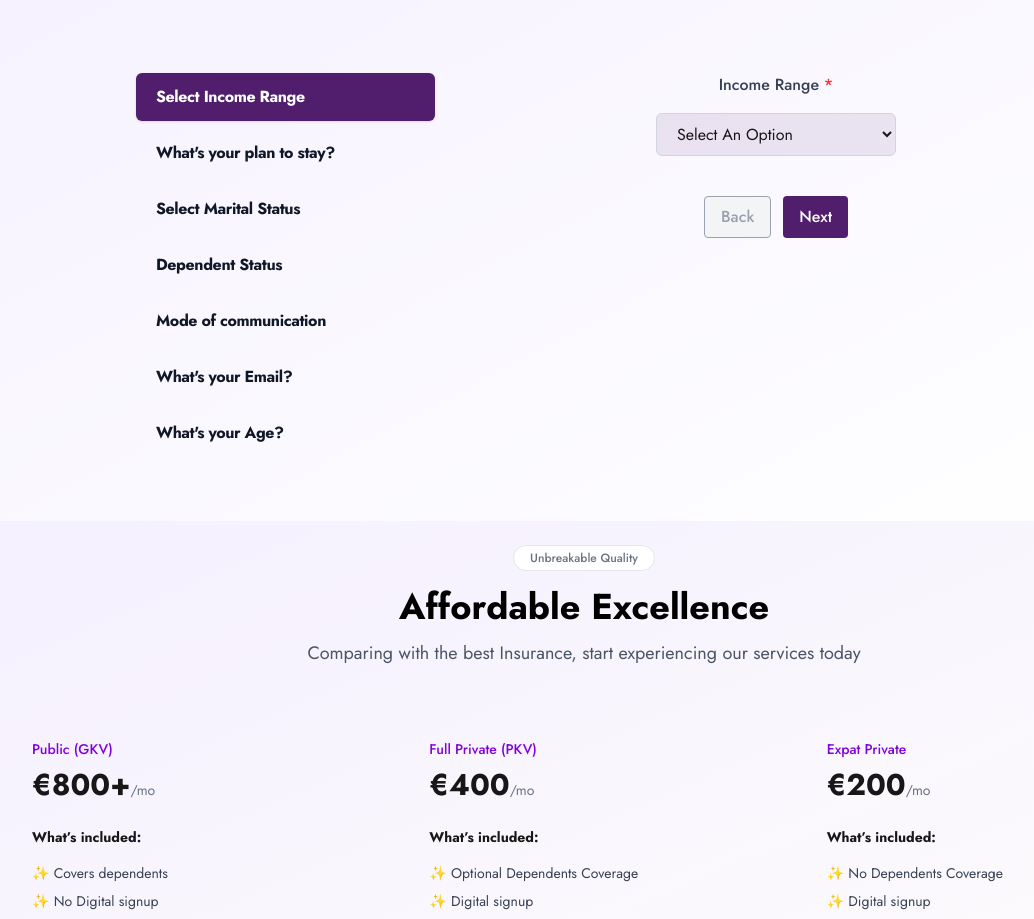
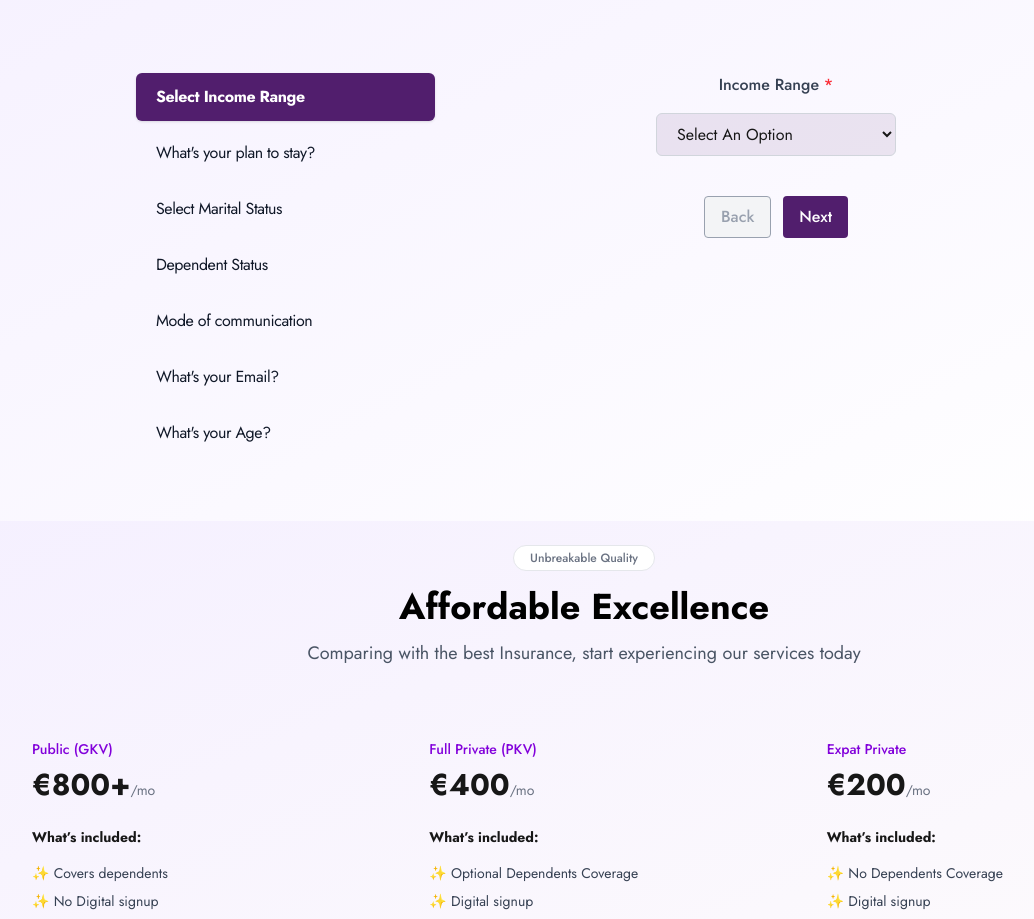
Before and after one commit to dalip03/insurbe-app, a Next.js app: page /products/privateProducts in a window 1280 px wide. Shown: the part 1940-2859 px from the top of the page, without its empty margins (56-1090 px from the left). Built offline with nearby package versions, Linux system fonts and the light colour scheme.

Commit message:
text style change in steps

```diff
--- a/src/app/components/ProductComponents/InsuranceSteps.tsx
+++ b/src/app/components/ProductComponents/InsuranceSteps.tsx
@@ -368,9 +368,9 @@ export default function InsuranceSteps() {
               <button
                 key={idx}
                 type="button"
-                className={`w-full text-left px-5 py-3 rounded-md font-semibold text-base tracking-tight ${
+                className={`w-full text-left px-5 py-3 rounded-md text-base tracking-tight ${
                   currentStep === idx
-                    ? "bg-[#511E6D] text-white shadow"
+                    ? "bg-[#511E6D] text-white shadow font-semibold"
                     : "bg-transparent text-gray-900 hover:bg-gray-100"
                 }`}
                 onClick={() => setCurrentStep(idx)}
```
